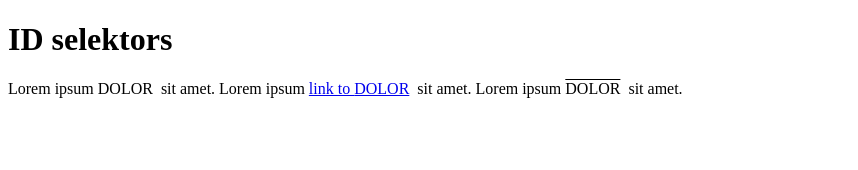
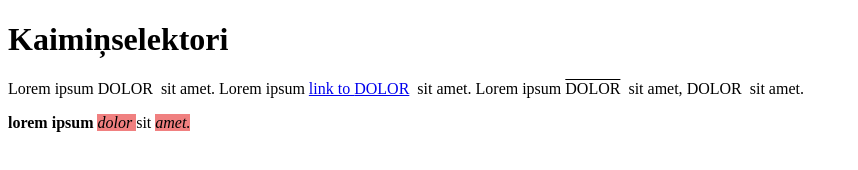
Before and after one commit to webskola/HTML-CSS-basic, a plain HTML site: page themes/2.CSS-principles/sibling.html in a window 1280 px wide. Shown: the whole page, without its empty margins (0-858 px from the left). Drawn offline with Linux system fonts and the light colour scheme.

Commit message:
CSS
1. FIX tekstam
2. Papildus linki
3. Krāsas

```diff
--- a/themes/2.CSS-principles/css/sibling_selector.css
+++ b/themes/2.CSS-principles/css/sibling_selector.css
@@ -5,3 +5,7 @@ span {
 a + span {
 	text-decoration: overline;
 }
+
+strong ~ em {
+	background-color: lightcoral;
+}
--- a/themes/2.CSS-principles/sibling.html
+++ b/themes/2.CSS-principles/sibling.html
@@ -2,14 +2,15 @@
 <html>
   <head>
     <meta charset="utf-8">
-    <title>ID selektors</title>
+    <title>Kaimiņselektori</title>
     <link rel="stylesheet" href="css/sibling_selector.css">
   </head>
   <body>
-    <h1>ID selektors</h1>
+    <h1>Kaimiņselektori</h1>
     <p>Lorem ipsum&nbsp;<span>dolor</span>&nbsp; sit amet.
       Lorem ipsum&nbsp;<a href="#">link to&nbsp;<span>dolor</span></a>&nbsp; sit amet.
-      Lorem ipsum&nbsp;<span>dolor</span>&nbsp; sit amet.
+      Lorem ipsum&nbsp;<span>dolor</span>&nbsp; sit amet,&nbsp;<span>dolor</span>&nbsp; sit amet.
     </p>
+    <p><strong>lorem ipsum&nbsp;</strong><em>dolor&nbsp;</em>sit&nbsp;<em>amet.</em></p>
   </body>
 </html>
```
Also changed, not shown: themes/2.CSS-principles/child.html (+2 -2 lines), themes/2.CSS-principles/context.html (+2 -2 lines), 4 other files.
